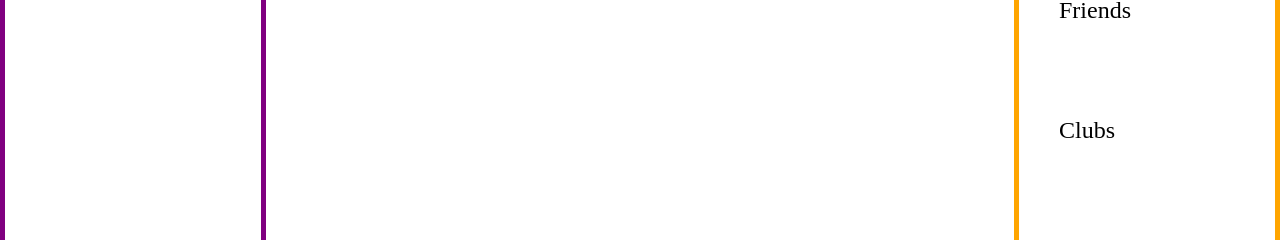
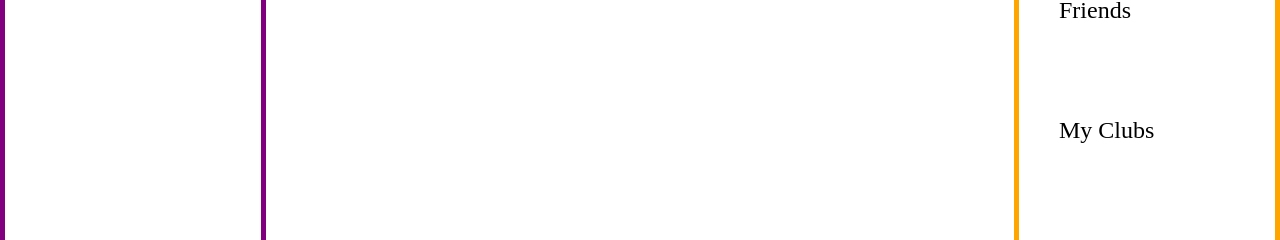
Before and after one commit to asazycat/GamerCore, a React (Vite) app: page / in a window 1280 px wide. Shown: the part 393-633 px from the top of the page. Built offline with nearby package versions, Linux system fonts and the light colour scheme.

Commit message:
bare bones css and html

```diff
--- a/src/components/Sidebar.tsx
+++ b/src/components/Sidebar.tsx
@@ -4,7 +4,7 @@ export default function Sidebar () {
         <ul>
             <li>Post</li>
             <li>Friends</li>
-            <li>Clubs</li>
+            <li>My Clubs</li>
             <li>Studio</li>
         </ul>
         </div>
```
